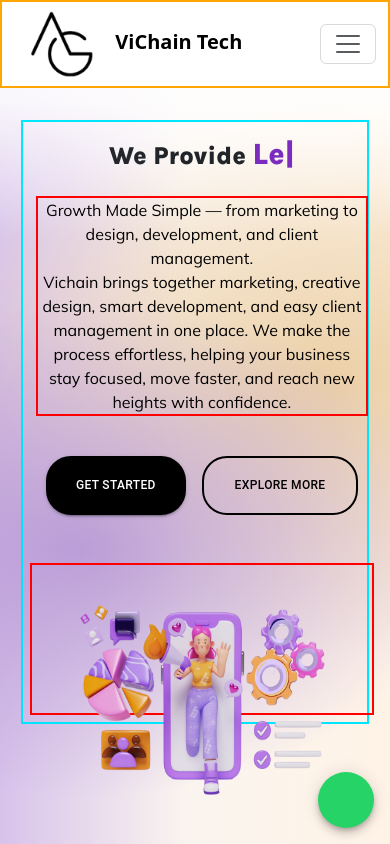
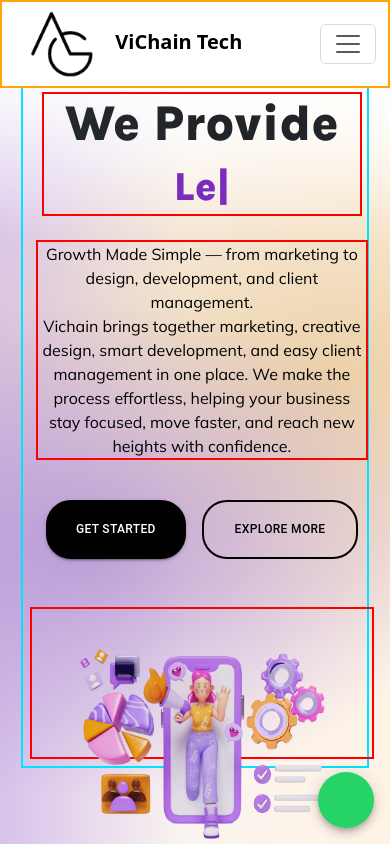
Before and after one commit to Muskan-Shobhawat/ViChainBackend, a React (Vite) app: page / in a window 390 px wide. Shown: the top 844 px of the page. Built offline with nearby package versions, Linux system fonts and the light colour scheme; some icons are missing.

Commit message:
Initial commit

```diff
--- a/src/App.css
+++ b/src/App.css
@@ -1022,7 +1022,8 @@ html,
 
   .ppfix1 {
     font-family: "Karla", sans-serif;
-    font-size: 25px;
+    font-size: 50px;
+    border: 2px solid red;
     font-weight: 800 !important;
   }
 
@@ -1030,14 +1031,14 @@ html,
     color: #7b2cbf !important;
     font-family: "Karla", sans-serif;
     font-weight: 800;
-    font-size: 30px;
+    font-size: 40px;
   }
 
   .ppfix2 {
     text-align: center !important;
     color: black !important;
     font-family: "Mulish", sans-serif;
-    border: 2px solid red;
+    /* border: 2px solid red; */
     width: 85vw;
   }
 
```
